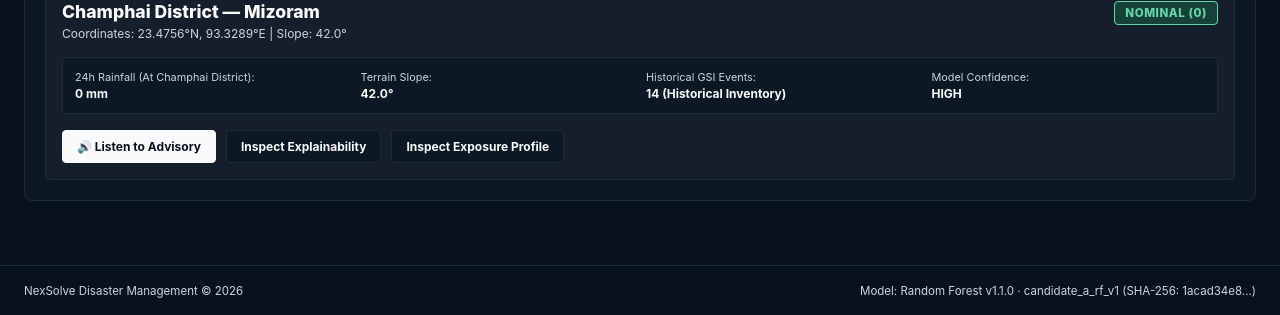
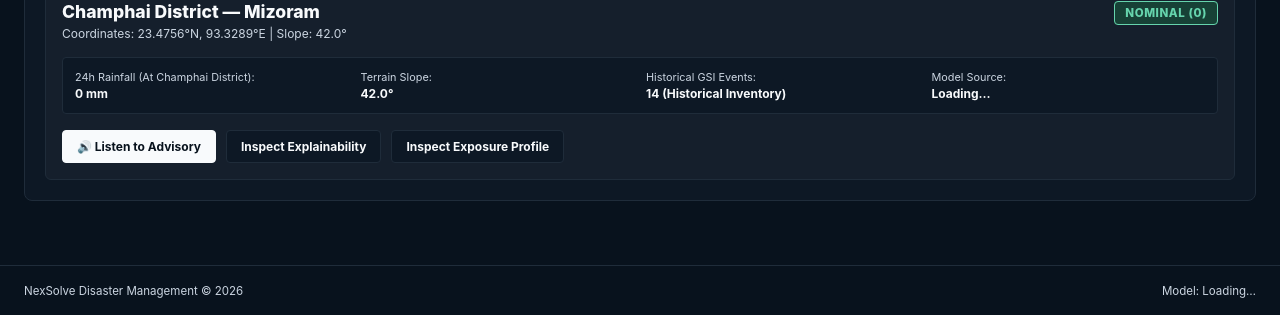
Before and after one commit to deekshuu09-sudo/NexSolve-DisasterManagement, a React (Vite) app in the folder frontend/: page / in a window 1280 px wide. Shown: the part 608-923 px from the top of the page. Built offline with nearby package versions, Linux system fonts and the light colour scheme; no server answers.

Commit message:
fix risk status mapping and model readiness fallback

```diff
--- a/frontend/src/App.tsx
+++ b/frontend/src/App.tsx
@@ -81,6 +81,7 @@ export function App() {
   const [broadcastStatus, setBroadcastStatus] = useState<'idle' | 'broadcasting' | 'complete' | 'unavailable'>('idle')
   const [dashboardSummary, setDashboardSummary] = useState<DashboardSummary | null>(null)
   const [activeModelMeta, setActiveModelMeta] = useState<{ id: string; version: string; sha256: string } | null>(null)
+  const [modelReadinessState, setModelReadinessState] = useState<'LOADING' | 'READY' | 'UNAVAILABLE'>('LOADING')
 
   const requestRiskPrediction = async (district: District) => {
     if (district.rainfall_3d == null || district.rainfall_7d == null) {
@@ -196,12 +197,23 @@ export function App() {
 
     try {
       const probeRes = await probeReadiness()
-      if (probeRes.model_id && probeRes.model_version && probeRes.model_sha256) {
+      if (probeRes.ready && probeRes.model_id && probeRes.model_version && probeRes.model_sha256) {
         setActiveModelMeta({
           id: probeRes.model_id,
           version: probeRes.model_version,
           sha256: probeRes.model_sha256,
         })
+        setModelReadinessState('READY')
+      } else if (probeRes.model_id && probeRes.model_version) {
+        setActiveModelMeta({
+          id: probeRes.model_id,
+          version: probeRes.model_version,
+          sha256: probeRes.model_sha256 || '',
+        })
+        setModelReadinessState('READY')
+      } else {
+        setActiveModelMeta(null)
+        setModelReadinessState('UNAVAILABLE')
       }
 
       const [corridorResponse, summaryResponse, districtsResponse] = await Promise.allSettled([
@@ -224,6 +236,8 @@ export function App() {
       setConnectionState(isConnected ? 'LIVE' : 'DEGRADED')
       setLastUpdated(new Date().toLocaleTimeString([], { hour: '2-digit', minute: '2-digit' }))
     } catch {
+      setActiveModelMeta(null)
+      setModelReadinessState('UNAVAILABLE')
       setConnectionState('DEGRADED')
     } finally {
       setRefreshing(false)
@@ -451,8 +465,26 @@ export function App() {
               <div className="op-card risk-op-card">
                 <div className="op-card-header">
                   <span className="op-card-title">MODELED RISK SCORE</span>
-                  <span className={`op-card-badge ${!highestRiskDistrict || (highestRiskDistrict.riskScore ?? 0) < 35 ? 'green' : (highestRiskDistrict.riskScore ?? 0) >= 75 ? 'red' : 'amber'}`}>
-                    {!highestRiskDistrict || (highestRiskDistrict.riskScore ?? 0) < 35 ? 'NOMINAL' : (highestRiskDistrict.riskScore ?? 0) >= 75 ? 'HIGHEST PRIORITY' : 'ELEVATED RISK'}
+                  <span className={`op-card-badge ${
+                    !highestRiskDistrict
+                      ? 'green'
+                      : (highestRiskDistrict.decision?.riskLevel === 'RED' || (highestRiskDistrict.riskScore ?? 0) >= 75)
+                      ? 'red'
+                      : (highestRiskDistrict.decision?.riskLevel === 'ORANGE' || (highestRiskDistrict.riskScore ?? 0) >= 50)
+                      ? 'amber'
+                      : (highestRiskDistrict.decision?.riskLevel === 'YELLOW' || (highestRiskDistrict.riskScore ?? 0) >= 35)
+                      ? 'amber'
+                      : 'green'
+                  }`}>
+                    {!highestRiskDistrict
+                      ? 'NOMINAL'
+                      : (highestRiskDistrict.decision?.riskLevel === 'RED' || (highestRiskDistrict.riskScore ?? 0) >= 75)
+                      ? 'EMERGENCY'
+                      : (highestRiskDistrict.decision?.riskLevel === 'ORANGE' || (highestRiskDistrict.riskScore ?? 0) >= 50)
+                      ? 'WARNING'
+                      : (highestRiskDistrict.decision?.riskLevel === 'YELLOW' || (highestRiskDistrict.riskScore ?? 0) >= 35)
+                      ? 'ELEVATED'
+                      : 'NOMINAL'}
                   </span>
                 </div>
                 <div className="op-card-body">
@@ -562,8 +594,20 @@ export function App() {
                       <p className="subtext">Coordinates: {activeDistrict.lat.toFixed(4)}°N, {activeDistrict.lng.toFixed(4)}°E | Slope: {activeDistrict.slopeAngle.toFixed(1)}°</p>
                     </div>
                     <div className="detail-badges">
-                      <span className={`risk-badge level-${(activeDistrict.decision?.riskLevel || 'GREEN').toLowerCase()}`}>
-                        {activeDistrict.decision?.riskLevel || 'NOMINAL'} ({activeDistrict.riskScore ?? 'N/A'})
+                      <span className={`risk-badge level-${(
+                        activeDistrict.decision?.riskLevel || (
+                          (activeDistrict.riskScore ?? 0) >= 75 ? 'RED' :
+                          (activeDistrict.riskScore ?? 0) >= 50 ? 'ORANGE' :
+                          (activeDistrict.riskScore ?? 0) >= 35 ? 'YELLOW' : 'GREEN'
+                        )
+                      ).toLowerCase()}`}>
+                        {activeDistrict.decision?.riskLevel === 'RED' || (activeDistrict.riskScore ?? 0) >= 75
+                          ? 'EMERGENCY'
+                          : activeDistrict.decision?.riskLevel === 'ORANGE' || (activeDistrict.riskScore ?? 0) >= 50
+                          ? 'WARNING'
+                          : activeDistrict.decision?.riskLevel === 'YELLOW' || (activeDistrict.riskScore ?? 0) >= 35
+                          ? 'ELEVATED'
+                          : 'NOMINAL'} ({activeDistrict.riskScore ?? 'N/A'})
                       </span>
                     </div>
                   </div>
@@ -572,7 +616,7 @@ export function App() {
                     <div><span>24h Rainfall (At {activeDistrict.name}):</span> <strong>{activeDistrict.rain24h != null ? `${activeDistrict.rain24h} mm` : 'N/A'}</strong></div>
                     <div><span>Terrain Slope:</span> <strong>{activeDistrict.slopeAngle != null ? `${activeDistrict.slopeAngle.toFixed(1)}°` : 'Unavailable'}</strong></div>
                     <div><span>Historical GSI Events:</span> <strong>{activeDistrict.gsiEvents} (Historical Inventory)</strong></div>
-                    <div><span>Model Confidence:</span> <strong>{activeDistrict.confidence ? `${activeDistrict.confidence}%` : 'HIGH'}</strong></div>
+                    <div><span>Model Source:</span> <strong>{activeDistrict.modelSource && activeDistrict.modelSource !== 'uninitialized' && activeDistrict.modelSource !== 'Loading…' ? activeDistrict.modelSource : activeModelMeta ? `Random Forest v${activeModelMeta.version}` : modelReadinessState === 'LOADING' ? 'Loading…' : 'Unavailable'}</strong></div>
                   </div>
 
                   <div className="detail-actions">
@@ -668,7 +712,13 @@ export function App() {
       <footer className="footer-bar">
         <span>NexSolve Disaster Management © 2026</span>
         <span>
-          Model: Random Forest v{activeModelMeta?.version || '1.1.0'} · {activeModelMeta?.id || 'candidate_a_rf_v1'} (SHA-256: {activeModelMeta?.sha256 ? `${activeModelMeta.sha256.slice(0, 9)}...` : '1acad34e8...'})
+          Model: {
+            modelReadinessState === 'LOADING'
+              ? 'Loading…'
+              : modelReadinessState === 'UNAVAILABLE' || !activeModelMeta
+              ? 'Unavailable'
+              : `Random Forest v${activeModelMeta.version} · ${activeModelMeta.id} (SHA-256: ${activeModelMeta.sha256 ? `${activeModelMeta.sha256.slice(0, 9)}...` : 'Unavailable'})`
+          }
         </span>
       </footer>
     </div>
--- a/frontend/src/lib/api.ts
+++ b/frontend/src/lib/api.ts
@@ -436,15 +436,15 @@ export async function getDashboardSummary(): Promise<DashboardSummary> {
 }
 
 export const fallbackDistricts: District[] = [
-  { id: 'champhai', state: 'Mizoram', name: 'Champhai District', lat: 23.4756, lng: 93.3289, riskScore: 0, status: 'Pending', rain24h: 0, soilSat: 88, slopeAngle: 42, gsiEvents: 14, confidence: 0, modelSource: 'Random Forest v1.1.0', factors: [] },
-  { id: 'aizawl', state: 'Mizoram', name: 'Aizawl Capital Corridor', lat: 23.7271, lng: 92.7176, riskScore: 0, status: 'Pending', rain24h: 0, soilSat: 74, slopeAngle: 36, gsiEvents: 8, confidence: 0, modelSource: 'Random Forest v1.1.0', factors: [] },
-  { id: 'senapati', state: 'Manipur', name: 'Senapati NH-2 Corridor', lat: 25.2686, lng: 94.0186, riskScore: 0, status: 'Pending', rain24h: 0, soilSat: 85, slopeAngle: 44, gsiEvents: 16, confidence: 0, modelSource: 'Random Forest v1.1.0', factors: [] },
-  { id: 'cherrapunji', state: 'Meghalaya', name: 'Sohra / Cherrapunji Plateau', lat: 25.27, lng: 91.732, riskScore: 0, status: 'Pending', rain24h: 0, soilSat: 91, slopeAngle: 40, gsiEvents: 19, confidence: 0, modelSource: 'Random Forest v1.1.0', factors: [] },
-  { id: 'tawang', state: 'Arunachal Pradesh', name: 'Tawang High Pass', lat: 27.586, lng: 91.865, riskScore: 0, status: 'Pending', rain24h: 0, soilSat: 79, slopeAngle: 43, gsiEvents: 11, confidence: 0, modelSource: 'Random Forest v1.1.0', factors: [] },
-  { id: 'kohima', state: 'Nagaland', name: 'Kohima Bypass Corridor', lat: 25.6751, lng: 94.1086, riskScore: 0, status: 'Pending', rain24h: 0, soilSat: 82, slopeAngle: 41, gsiEvents: 13, confidence: 0, modelSource: 'Random Forest v1.1.0', factors: [] },
-  { id: 'dima_hasao', state: 'Assam', name: 'Dima Hasao Hill Axis', lat: 25.18, lng: 93.02, riskScore: 0, status: 'Pending', rain24h: 0, soilSat: 80, slopeAngle: 38, gsiEvents: 10, confidence: 0, modelSource: 'Random Forest v1.1.0', factors: [] },
-  { id: 'dhalai', state: 'Tripura', name: 'Dhalai Pass Corridor', lat: 23.84, lng: 91.28, riskScore: 0, status: 'Pending', rain24h: 0, soilSat: 76, slopeAngle: 35, gsiEvents: 7, confidence: 0, modelSource: 'Random Forest v1.1.0', factors: [] },
-  { id: 'gangtok', state: 'Sikkim', name: 'Gangtok / East Sikkim', lat: 27.33, lng: 88.61, riskScore: 0, status: 'Pending', rain24h: 0, soilSat: 83, slopeAngle: 42, gsiEvents: 15, confidence: 0, modelSource: 'Random Forest v1.1.0', factors: [] },
+  { id: 'champhai', state: 'Mizoram', name: 'Champhai District', lat: 23.4756, lng: 93.3289, riskScore: 0, status: 'Pending', rain24h: 0, soilSat: 88, slopeAngle: 42, gsiEvents: 14, confidence: 0, modelSource: 'Loading…', factors: [] },
+  { id: 'aizawl', state: 'Mizoram', name: 'Aizawl Capital Corridor', lat: 23.7271, lng: 92.7176, riskScore: 0, status: 'Pending', rain24h: 0, soilSat: 74, slopeAngle: 36, gsiEvents: 8, confidence: 0, modelSource: 'Loading…', factors: [] },
+  { id: 'senapati', state: 'Manipur', name: 'Senapati NH-2 Corridor', lat: 25.2686, lng: 94.0186, riskScore: 0, status: 'Pending', rain24h: 0, soilSat: 85, slopeAngle: 44, gsiEvents: 16, confidence: 0, modelSource: 'Loading…', factors: [] },
+  { id: 'cherrapunji', state: 'Meghalaya', name: 'Sohra / Cherrapunji Plateau', lat: 25.27, lng: 91.732, riskScore: 0, status: 'Pending', rain24h: 0, soilSat: 91, slopeAngle: 40, gsiEvents: 19, confidence: 0, modelSource: 'Loading…', factors: [] },
+  { id: 'tawang', state: 'Arunachal Pradesh', name: 'Tawang High Pass', lat: 27.586, lng: 91.865, riskScore: 0, status: 'Pending', rain24h: 0, soilSat: 79, slopeAngle: 43, gsiEvents: 11, confidence: 0, modelSource: 'Loading…', factors: [] },
+  { id: 'kohima', state: 'Nagaland', name: 'Kohima Bypass Corridor', lat: 25.6751, lng: 94.1086, riskScore: 0, status: 'Pending', rain24h: 0, soilSat: 82, slopeAngle: 41, gsiEvents: 13, confidence: 0, modelSource: 'Loading…', factors: [] },
+  { id: 'dima_hasao', state: 'Assam', name: 'Dima Hasao Hill Axis', lat: 25.18, lng: 93.02, riskScore: 0, status: 'Pending', rain24h: 0, soilSat: 80, slopeAngle: 38, gsiEvents: 10, confidence: 0, modelSource: 'Loading…', factors: [] },
+  { id: 'dhalai', state: 'Tripura', name: 'Dhalai Pass Corridor', lat: 23.84, lng: 91.28, riskScore: 0, status: 'Pending', rain24h: 0, soilSat: 76, slopeAngle: 35, gsiEvents: 7, confidence: 0, modelSource: 'Loading…', factors: [] },
+  { id: 'gangtok', state: 'Sikkim', name: 'Gangtok / East Sikkim', lat: 27.33, lng: 88.61, riskScore: 0, status: 'Pending', rain24h: 0, soilSat: 83, slopeAngle: 42, gsiEvents: 15, confidence: 0, modelSource: 'Loading…', factors: [] },
 ]
 
 export const fallbackCorridors: Corridor[] = [
```
